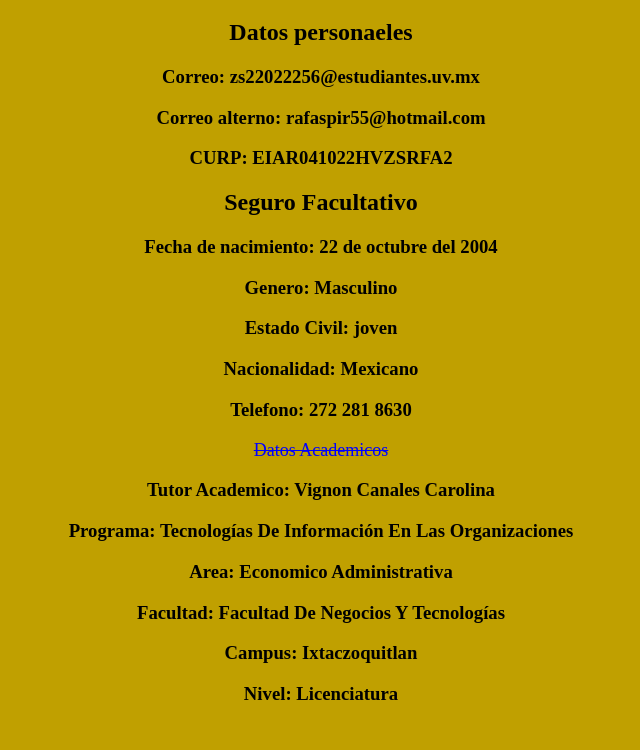
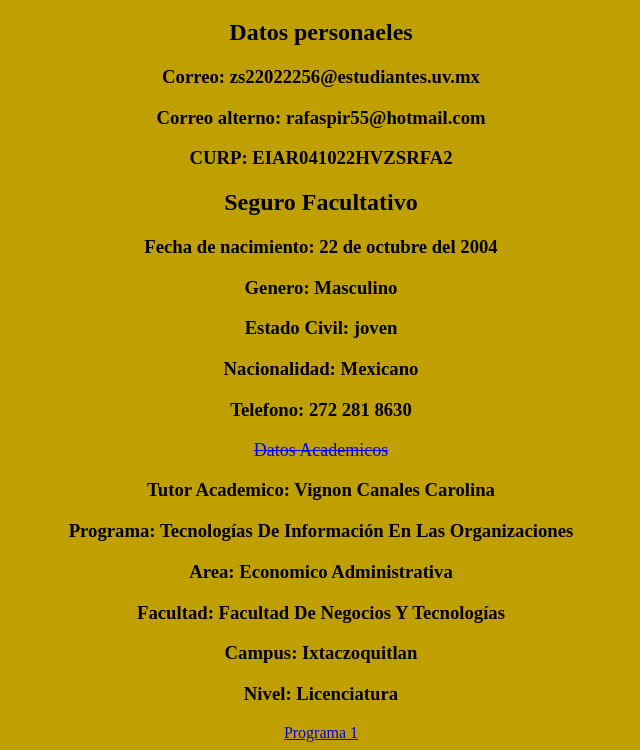
Before and after one commit to EspirituRA/EspirituRA.github.io, a plain HTML site: page index.html in a window 1280 px wide. Shown: the part 187-937 px from the top of the page, without its empty margins (319-959 px from the left). Before the commit the page ends 911 px from the top, so only its background shows below. Drawn offline with Linux system fonts and the light colour scheme.

Commit message:
Update index.html

```diff
--- a/index.html
+++ b/index.html
@@ -31,7 +31,7 @@ Datos Academicos
 <h3>Facultad: Facultad De Negocios Y Tecnologías</h3>
 <h3>Campus: Ixtaczoquitlan</h3>
 <h3>Nivel: Licenciatura</h3>
-
+<a href="PROGRAMA 1"> Programa 1 </a>
 </center>
 </body>
 </html>
```
